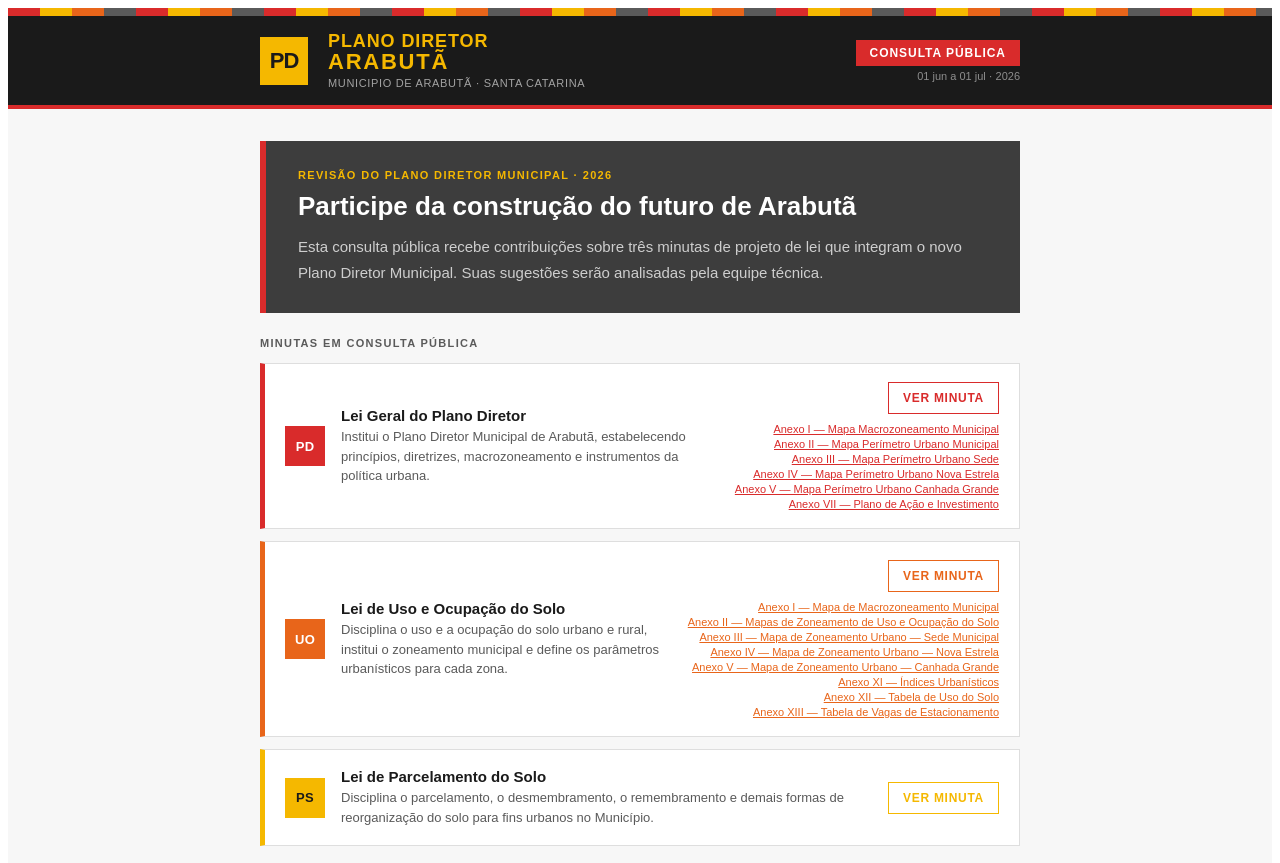
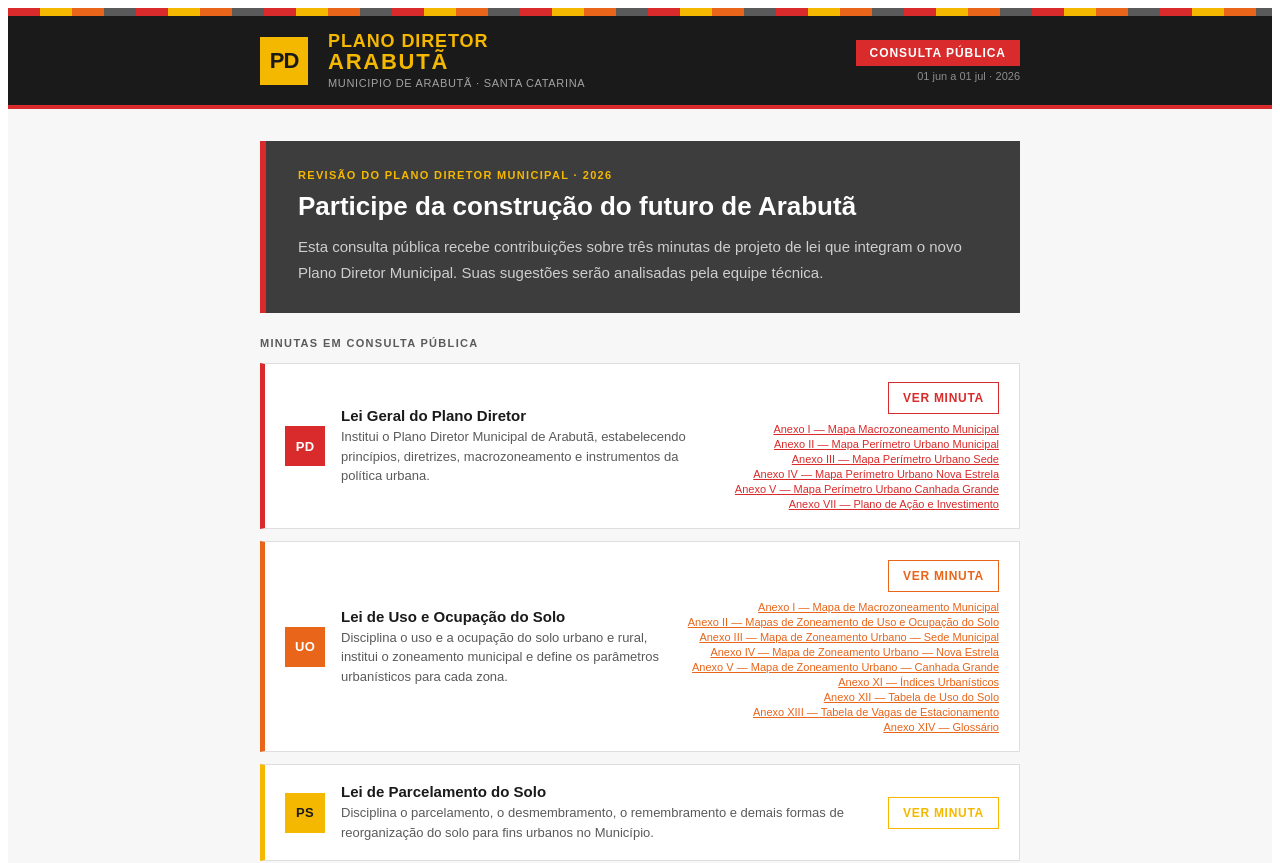
Before and after one commit to jaqueaandrade-kin/consulta-arabuta, a React (Vite) app: page / in a window 1280 px wide. Shown: the top 863 px of the page. Built offline with nearby package versions, Linux system fonts and the light colour scheme.

Commit message:
Update App.jsx

```diff
--- a/src/App.jsx
+++ b/src/App.jsx
@@ -125,7 +125,7 @@ const LEIS = [
       { nome: "Anexo XI — Índices Urbanísticos", link: "https://drive.google.com/file/d/18Gt6WTnewQSs_lIxliWpSsuEXGWqcFBz/view?usp=sharing" },
       { nome: "Anexo XII — Tabela de Uso do Solo", link: "https://drive.google.com/file/d/1c4CiFYXXedaFGPg8TN13DUIpVOSd78MT/view?usp=sharing" },
       { nome: "Anexo XIII — Tabela de Vagas de Estacionamento", link: "https://drive.google.com/file/d/192KDIcmzyMDrYrHKh4h9OUlAu-wP_NE6/view?usp=sharing" },
-      { nome: "Anexo XIV — Glossário", link: null },
+      { nome: "Anexo XIV — Glossário", link: "https://drive.google.com/file/d/1mqbx5fw4GnUPqEgONL-hAbY0XSEOWR1u/view?usp=sharing" },
     ],
     temas: [
       "Zona Residencial (ZR)",
```
